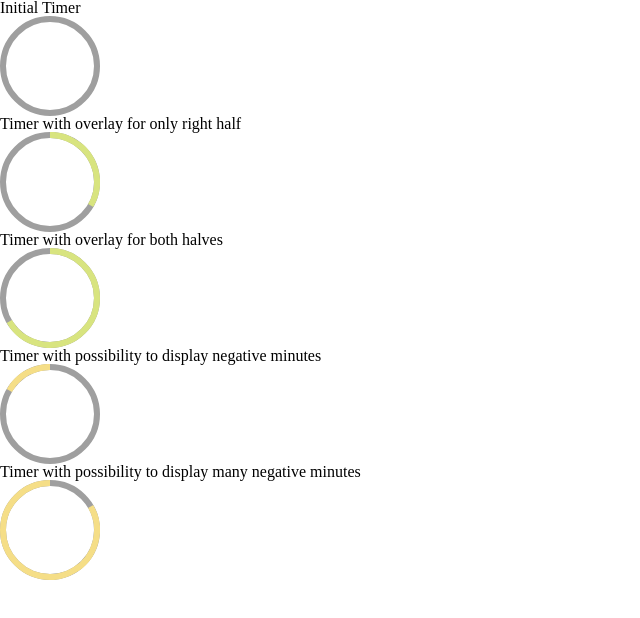
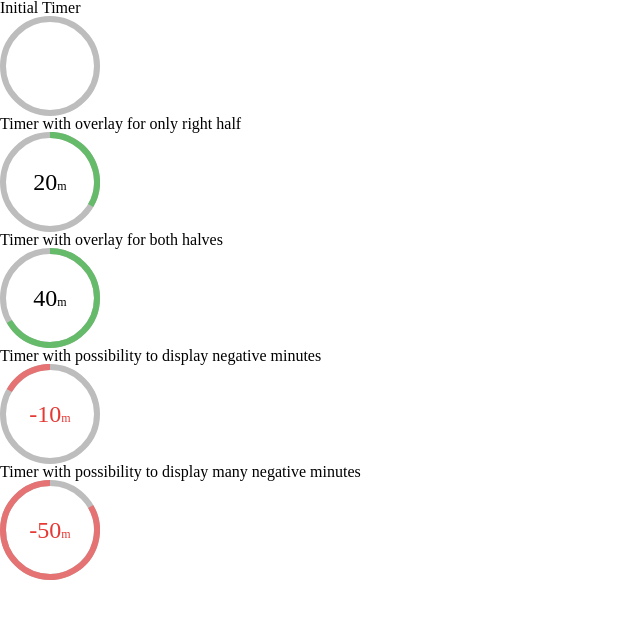
Before and after one commit to andimclean/jquery-timer-plugin, a website: page index.html in a window 1280 px wide. Shown: the whole page, without its empty margins (0-640 px from the left). Drawn offline with Linux system fonts and the light colour scheme.

Commit message:
Add minutes as text to timer pies
* If minutes are negative, the text is displayed in warning color.

```diff
--- a/index.html
+++ b/index.html
@@ -16,7 +16,7 @@
 <h2>Timer with overlay for only right half</h2>
 
 <div class="timer" data-minutes="20">
-    <div class="timer-bg"></div>
+    <div class="timer-bg">20<small>m</small></div>
     <div class="timer-half-container right">
         <div class="timer-half right"></div>
     </div>
@@ -25,7 +25,7 @@
 <h2>Timer with overlay for both halves</h2>
 
 <div class="timer" data-minutes="40">
-    <div class="timer-bg"></div>
+    <div class="timer-bg">40<small>m</small></div>
     <div class="timer-half-container right">
         <div class="timer-half right"></div>
     </div>
@@ -37,7 +37,7 @@
 <h2>Timer with possibility to display negative minutes</h2>
 
 <div class="timer" data-minutes="-10">
-    <div class="timer-bg"></div>
+    <div class="timer-bg">-10<small>m</small></div>
     <div class="timer-half-container right">
         <div class="timer-half right"></div>
     </div>
@@ -49,7 +49,7 @@
 <h2>Timer with possibility to display many negative minutes</h2>
 
 <div class="timer" data-minutes="-50">
-    <div class="timer-bg"></div>
+    <div class="timer-bg">-50<small>m</small></div>
     <div class="timer-half-container right">
         <div class="timer-half right"></div>
     </div>
--- a/sass/_pie.scss
+++ b/sass/_pie.scss
@@ -5,9 +5,12 @@
 $timer-size: 100px;
 
 $timer-border: 6px;
-$timer-border-color-base: #9F9F9F;
-$timer-border-color-regular: #D8E47F;
-$timer-border-color-warning: #F5DE87;
+$timer-border-color-base: #BDBDBD;
+$timer-border-color-regular: #66BB6A;
+$timer-border-color-warning: #E57373;
+
+$timer-text-color-regular: inherit;
+$timer-text-color-warning: #E53935;
 
 .timer {
   height: $timer-size;
@@ -24,6 +27,17 @@ $timer-border-color-warning: #F5DE87;
 
   .timer-bg {
     border: $timer-border solid $timer-border-color-base;
+
+    // styling for displaying minutes as text
+    text-align: center;
+    line-height: $timer-size - 2*$timer-border;
+    vertical-align: baseline;
+    font-size: 1.5em;
+
+    small {
+      font-size: 0.5em;
+    }
+
   }
 
   .timer-half-container {
@@ -65,6 +79,10 @@ $timer-border-color-warning: #F5DE87;
   // negative minutes
   .timer[data-minutes="-#{$minute}"] {
 
+    .timer-bg {
+      color: $timer-text-color-warning;
+    }
+
     .timer-half.left {
       @include transform(rotate(-#{$deg}deg));
       border: $timer-border solid $timer-border-color-warning;
@@ -98,6 +116,10 @@ $timer-border-color-warning: #F5DE87;
   // negative minutes
   .timer[data-minutes="-#{$minute}"] {
 
+    .timer-bg {
+      color: $timer-text-color-warning;
+    }
+
     // right half must be filled prorata temporis
     .timer-half.right {
       border: $timer-border solid $timer-border-color-warning;
```
Also changed, not shown: css/timer.css, 1 other file.
